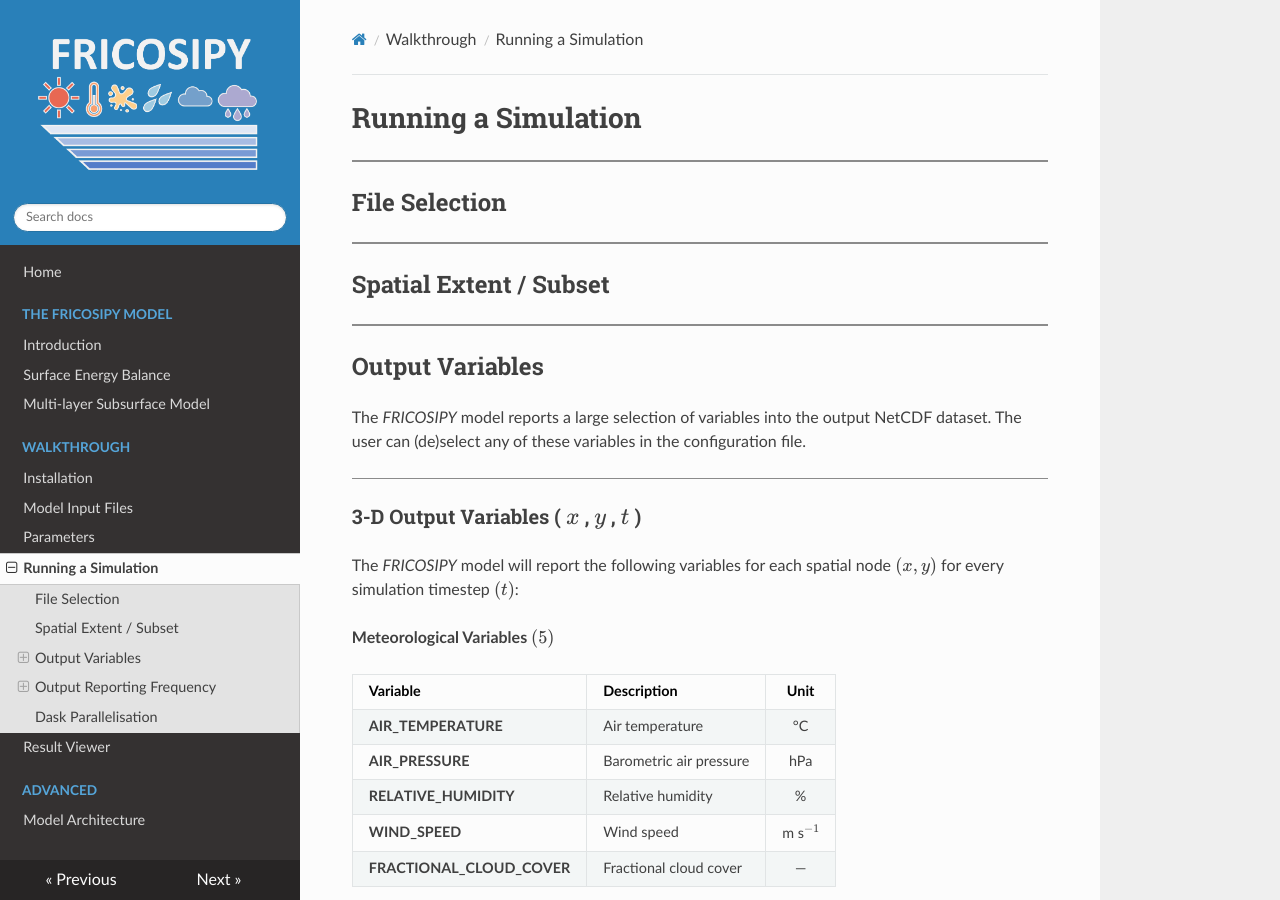
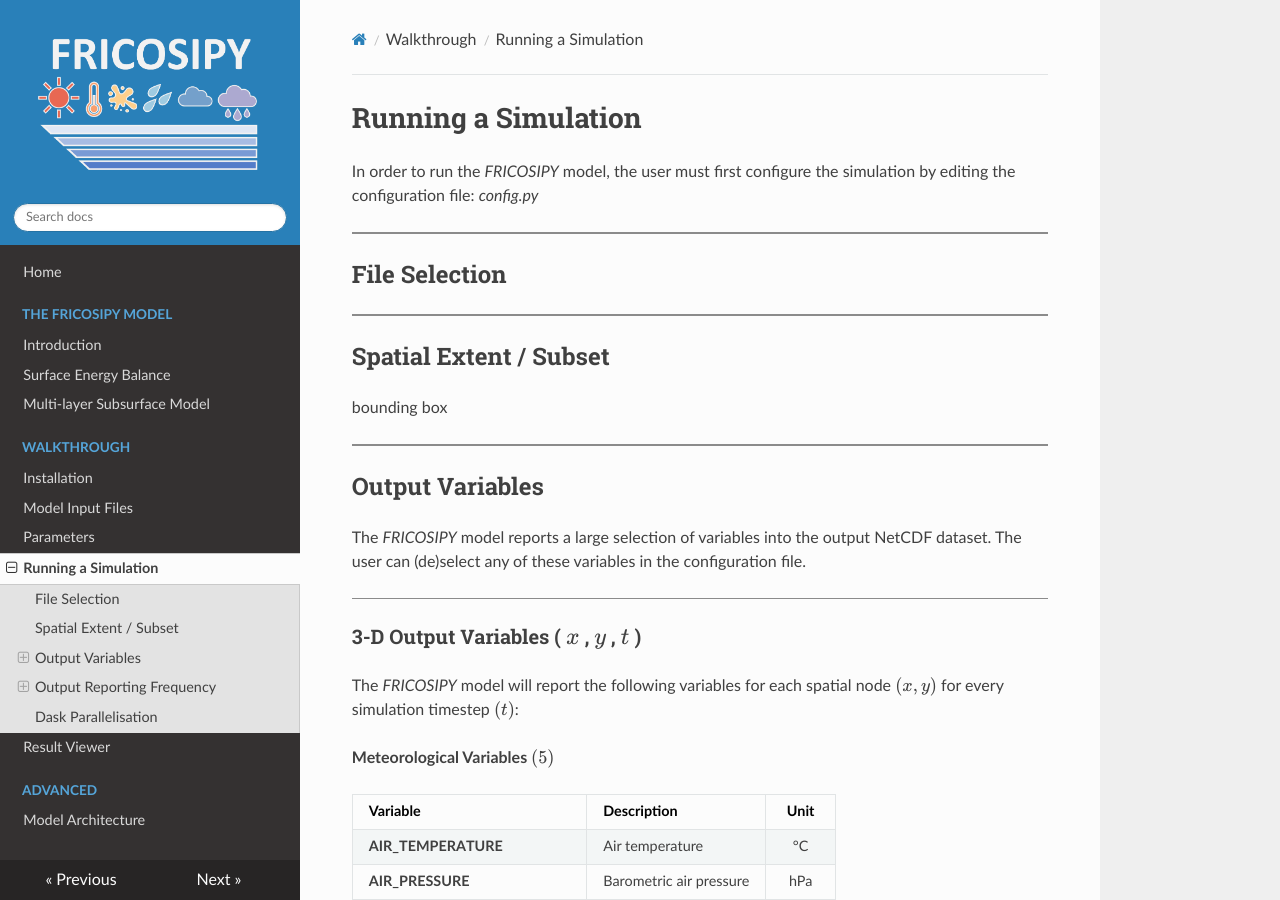
Before and after one commit to MarcusGastaldello/FRICOSIPY, an MkDocs documentation site: the page built from docs/running_a_simulation.md, in a window 1280 px wide and 900 px high. Built offline with MkDocs 1.6.1, drawn with Linux system fonts in a browser that asks for light colours.

Commit message:
Update running_a_simulation.md

```diff
--- a/docs/running_a_simulation.md
+++ b/docs/running_a_simulation.md
@@ -5,7 +5,7 @@ og_description: An explanation of how to setup the configuration file and run a
 
 # Running a Simulation
 
-
+In order to run the *FRICOSIPY* model, the user must first configure the simulation by editing the configuration file: *config.py*
 
 <hr style="height:2px; background-color:#8b8b8b; border:none;" />
 
@@ -17,6 +17,10 @@ og_description: An explanation of how to setup the configuration file and run a
 <hr style="height:2px; background-color:#8b8b8b; border:none;" />
 
 ## Spatial Extent / Subset
+
+
+
+bounding box
 
 
 
```
